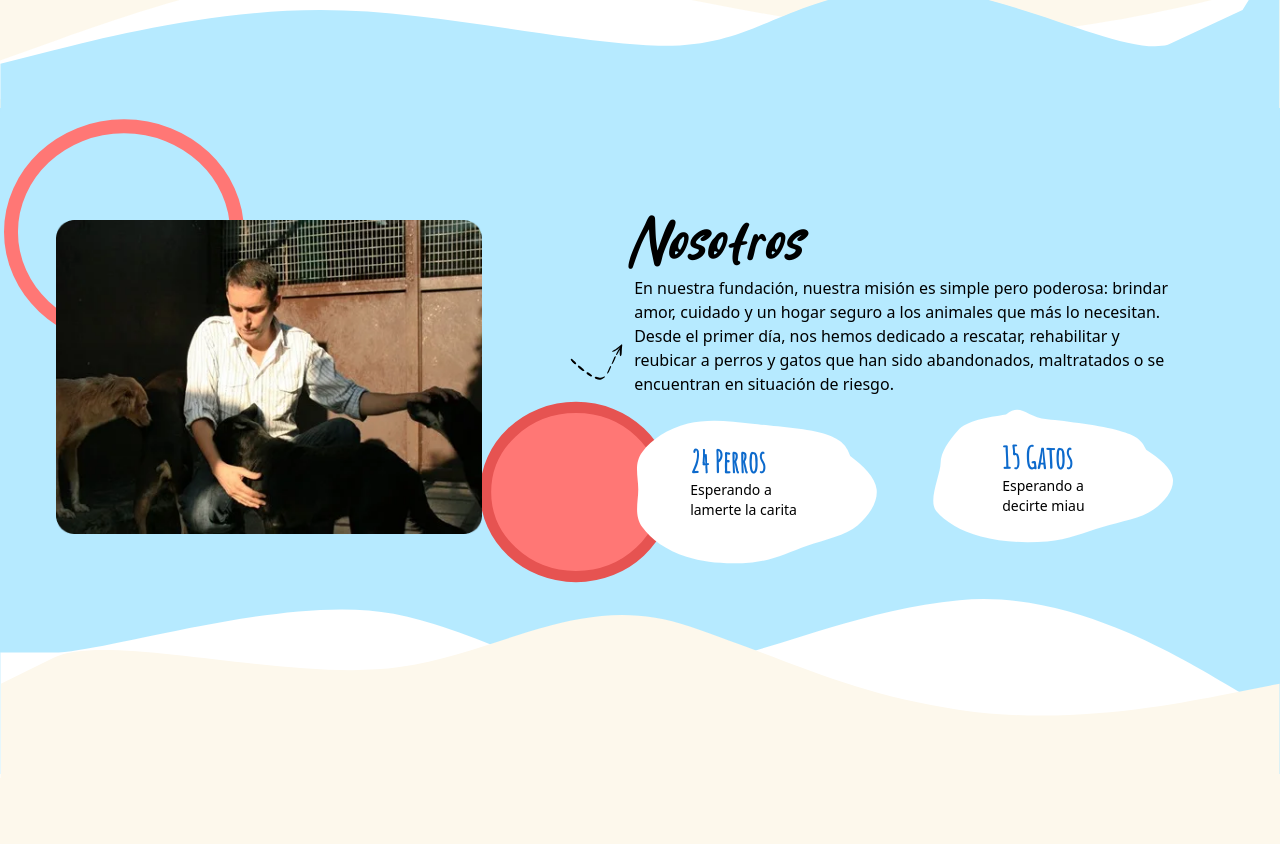
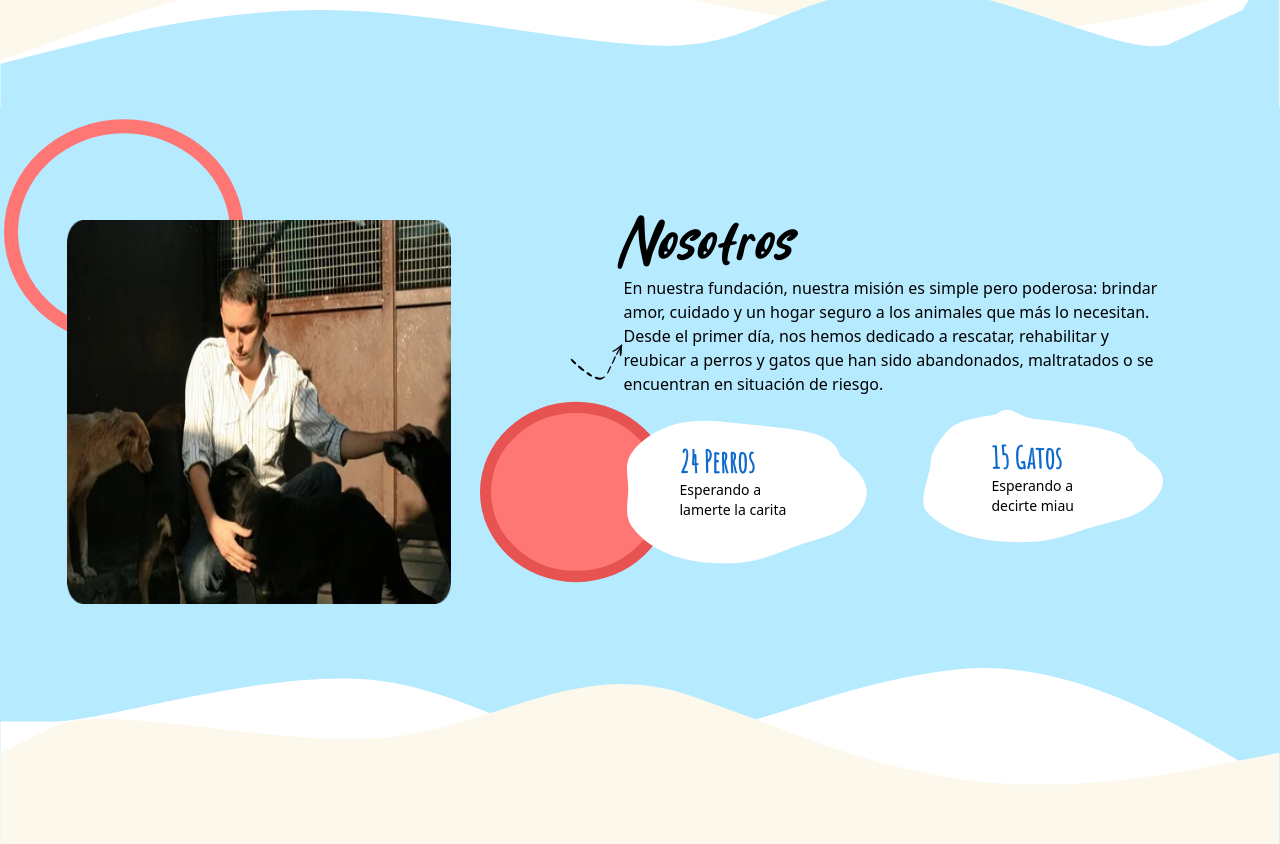
Before and after one commit to Amigos-con-Cola/AmigosConColaPublicPage, an Astro site: page / in a window 1280 px wide. Shown: the part 644-1488 px from the top of the page. Built offline with nearby package versions, Linux system fonts and the light colour scheme; Astro itself is replaced by a stand-in of ours.

Commit message:
fix image

```diff
--- a/src/components/Nosotros.astro
+++ b/src/components/Nosotros.astro
@@ -6,13 +6,13 @@ import Circle2 from "../shapes/Circle2.astro";
 import Circle1 from "../shapes/Circle1.astro";
 import Waves2 from "../shapes/Waves2.astro";
 ---
-
-<section
+<div class="bg-celeste relative flex justify-center ">
+  <section
   id="nosotros"
-  class="m-0 pt-28 pb-52 bg-auto md:px-0 md:pb-60 w-full flex flex-col-reverse items-center md:flex-row md:items-start relative md:justify-around bg-no-repeat bg-celeste"
+  class="m-0 pt-28 pb-52   md:pb-60 w-full container  flex flex-col-reverse items-center md:flex-row md:items-start relative md:justify-around bg-no-repeat "
 >
   <img
-    class="pt-4 size-52 md:p-0 md:size-1/3 z-10"
+    class="pt-4 size-52 md:p-0 md:size-96 z-10"
     src="/sevallos.webp"
     alt=""
   />
@@ -60,12 +60,15 @@ import Waves2 from "../shapes/Waves2.astro";
     class="size-10 top-96 left-10 md:top-56 md:-rotate-45 md:left-[45%] md:size-12 absolute"
   />
 
-  <!-- TODO: Convert to img to astro -->
+
   <Circle1
     class="absolute left-60 top-60 size-28 md:size-60 md:left-1 md:top-1"
   />
   <Circle2
     class="absolute left-14 size-28 md:size-48 md:left-[30rem] md:top-72"
   />
-  <Waves2 class="absolute -bottom-1 w-full h-fit" />
+
 </section>
+<Waves2 class="absolute -bottom-1 w-full h-fit" />
+
+</div>
```
